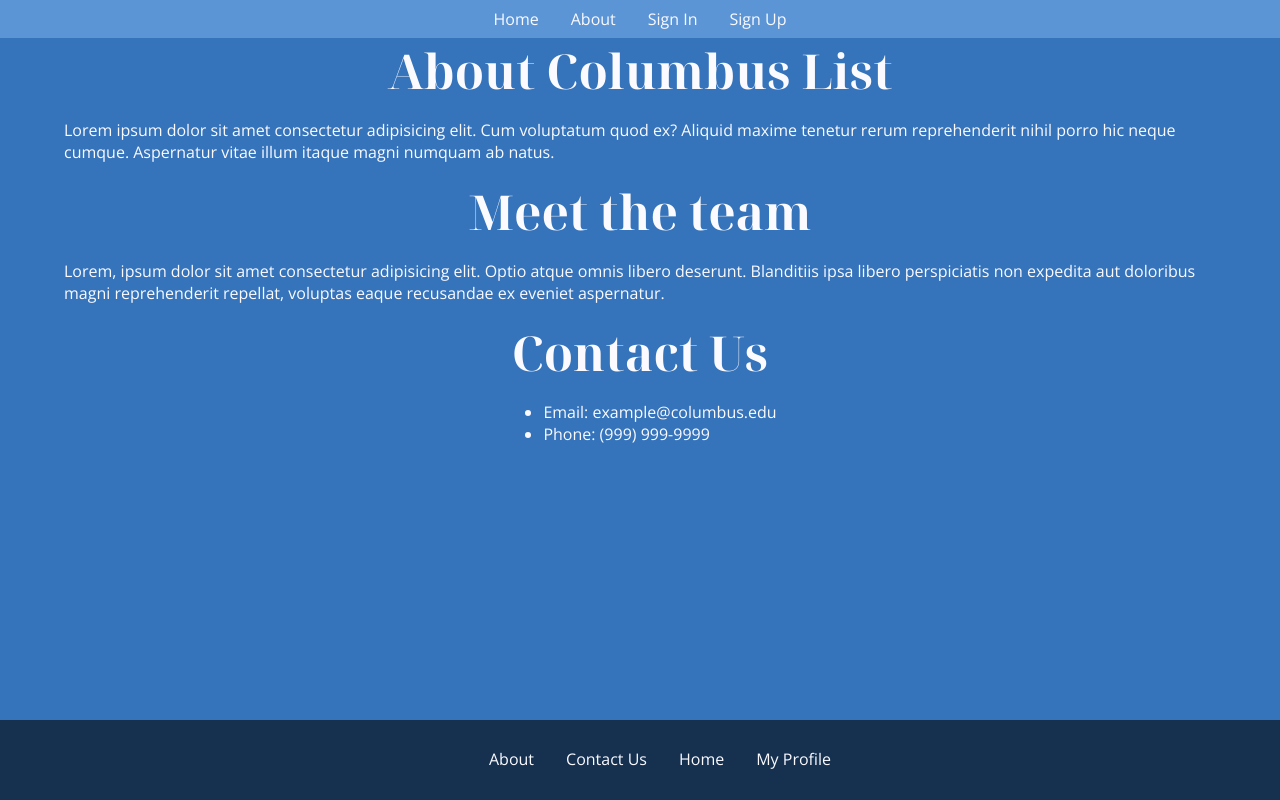
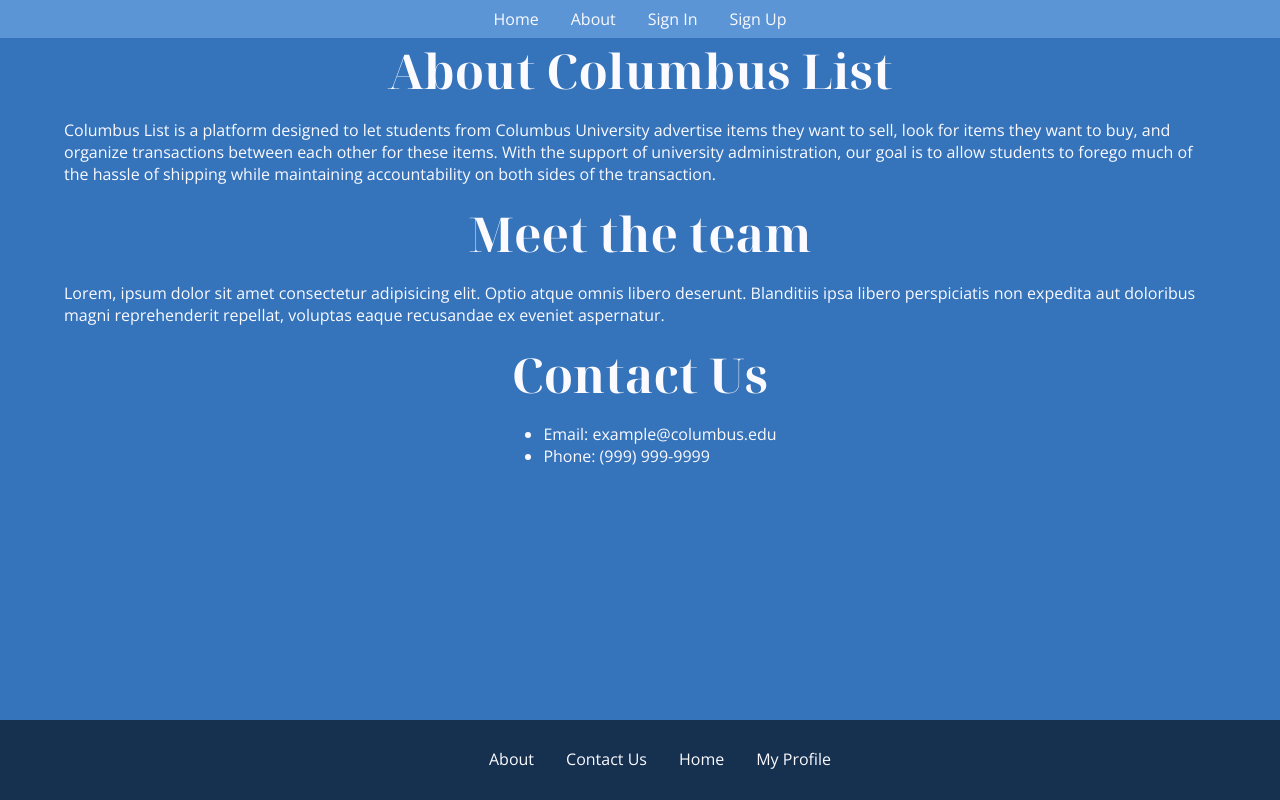
Before and after one commit to sjonesdev/CSC4330ProjectGroupE, a React (Create React App) app in the folder client/: page /about in a window 1280 px wide. Shown: the top 800 px of the page. Built offline with nearby package versions, Linux system fonts and the light colour scheme.

Commit message:
Update About.tsx

```diff
--- a/client/src/components/About/About.tsx
+++ b/client/src/components/About/About.tsx
@@ -20,7 +20,13 @@ class About extends React.Component<AboutProps, AboutState> {
                     <div className="product">
                         <h2>About Columbus List</h2>
                         <p>
-                            Lorem ipsum dolor sit amet consectetur adipisicing elit. Cum voluptatum quod ex? Aliquid maxime tenetur rerum reprehenderit nihil porro hic neque cumque. Aspernatur vitae illum itaque magni numquam ab natus.
+                            Columbus List is a platform designed to let students from
+                            Columbus University advertise items they want to sell,
+                            look for items they want to buy, and organize transactions
+                            between each other for these items. With the support of
+                            university administration, our goal is to allow students to
+                            forego much of the hassle of shipping while maintaining accountability
+                            on both sides of the transaction.
                         </p>
                     </div>
                     <div className="team">
```
